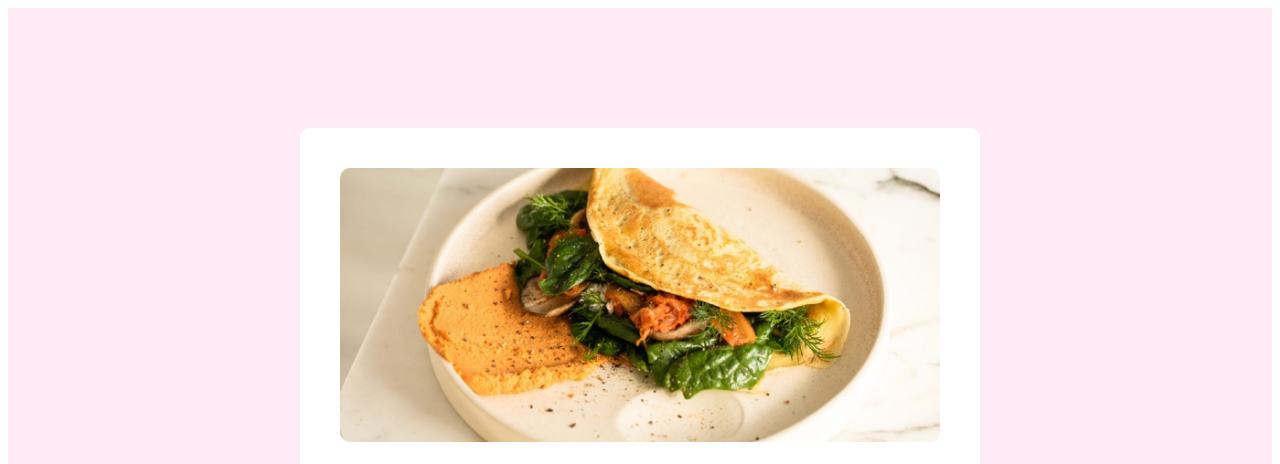
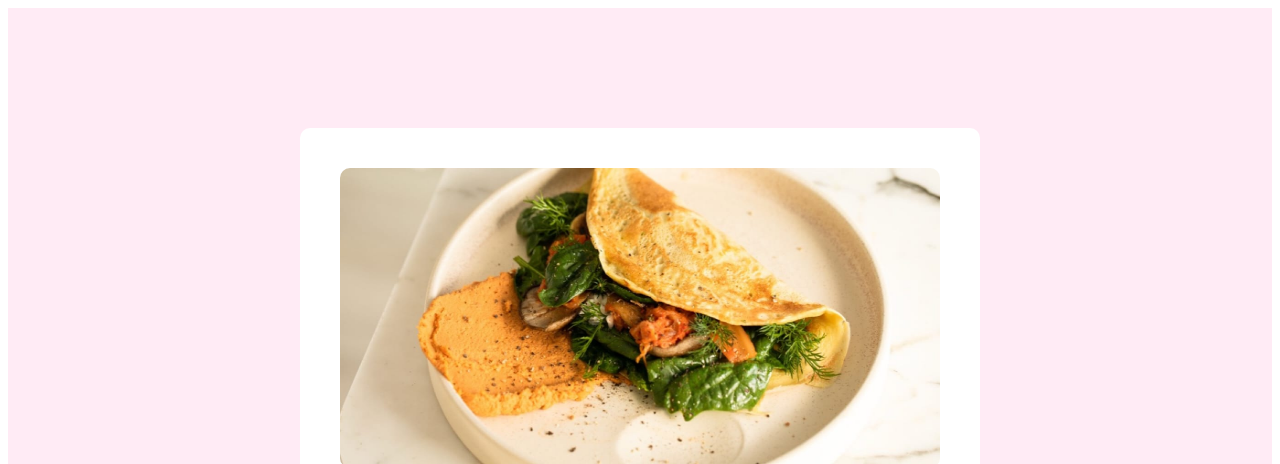
Before and after one commit to mamitianatsitoara/recipe-page-main, a plain HTML site: page index.html in a window 1280 px wide. Shown: the top 464 px of the page. Drawn offline with Linux system fonts and the light colour scheme.

Commit message:
Modification alignement vertical et margin et hauteur de l'écran

```diff
--- a/assets/css/styles.css
+++ b/assets/css/styles.css
@@ -19,7 +19,8 @@
 }
 
 .contenue img{
-    width: 100%;
+    width:  600px;
+    height: 300px;
     border-radius: 10px;
 }
 
```
